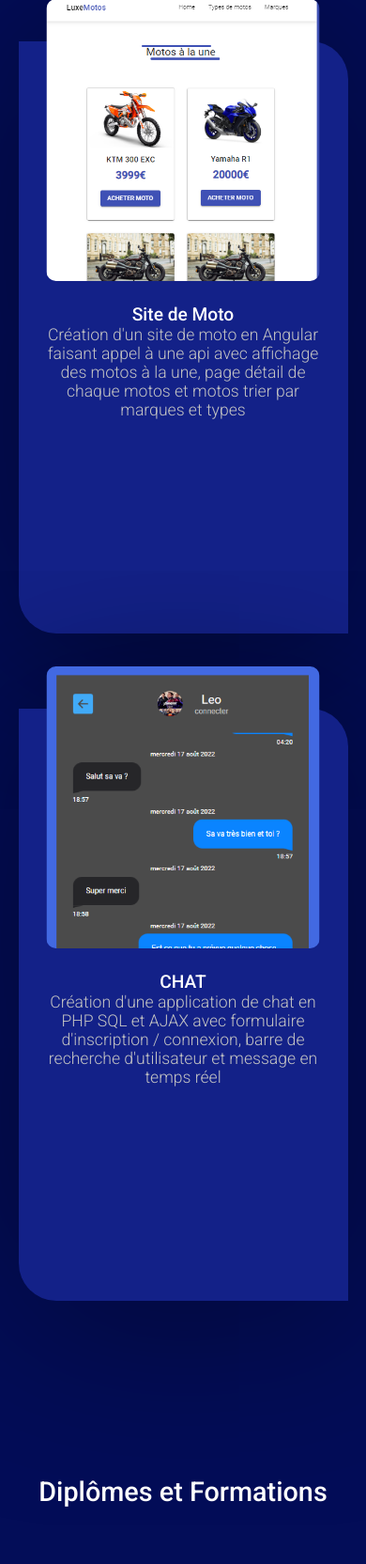
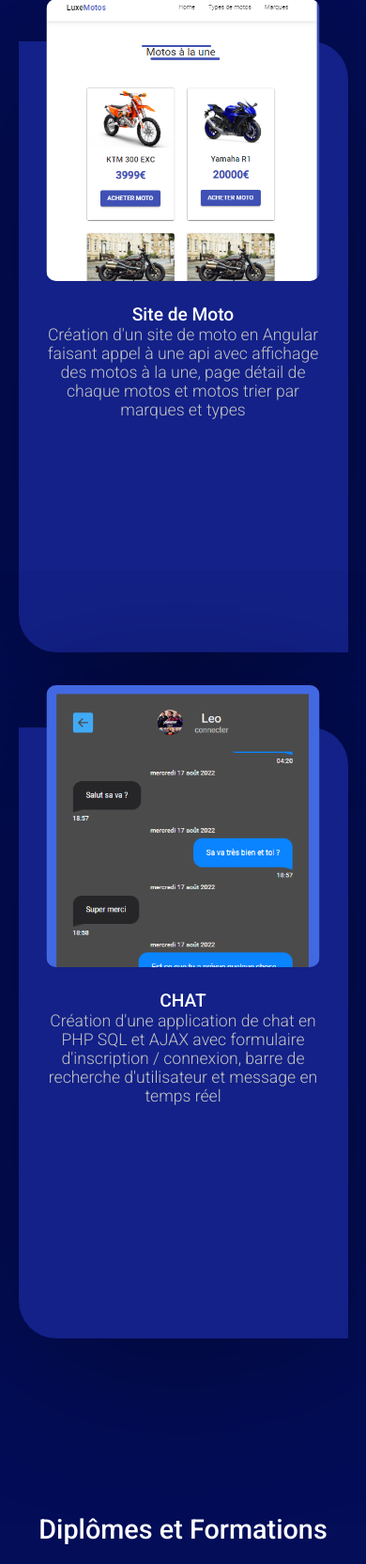
Before and after one commit to Ryan-Bouanani/Portfolio-Ryan-Bouanani, a PHP site: page / in a window 390 px wide. Shown: the part 2188-3852 px from the top of the page at 94% size. Run offline with PHP 8.4, Linux system fonts and the light colour scheme; some libraries are stand-ins or nearby versions.

Commit message:
update responsive mobile project card

```diff
--- a/app/scss/_projects.scss
+++ b/app/scss/_projects.scss
@@ -26,7 +26,7 @@
     .projectCard {
         position: relative;
         max-width: 480px;
-        height: 630px;
+        height: 870px;
         background-color: $blueCard;
         padding: 20px 30px;
         display: flex;
@@ -64,6 +64,66 @@
         transition: 0.2s ease-in-out;
     }
 
+    @media screen and (min-width: 270px) {
+        .projectCard {
+            height: 850px;
+        }
+    }
+    @media screen and (min-width: 285px) {
+        .projectCard {
+            height: 830px;
+        }
+    }
+    @media screen and (min-width: 300px) {
+        .projectCard {
+            height: 810px;
+        }
+    }
+    @media screen and (min-width: 310px) {
+        .projectCard {
+            height: 780px;
+        }
+    }
+    @media screen and (min-width: 325) {
+        .projectCard {
+            height: 760px;
+        }
+    }
+    @media screen and (min-width: 330px) {
+        .projectCard {
+            height: 740px;
+        }
+    }
+    @media screen and (min-width: 335px) {
+        .projectCard {
+            height: 710px;
+        }
+    }
+    @media screen and (min-width: 350px) {
+        .projectCard {
+            height: 690px;
+        }
+    }
+    @media screen and (min-width: 370px) {
+        .projectCard {
+            height: 670px;
+        }
+    }
+    @media screen and (min-width: 390px) {
+        .projectCard {
+            height: 650px;
+        }
+    }
+    @media screen and (min-width: 410px) {
+        .projectCard {
+            height: 630px;
+        }
+    }
+    @media screen and (min-width: 500px) {
+        .projectCard {
+            height: 560px;
+        }
+    }
     @media screen and (min-width: 650px) {
         .projectCard {
             width: 100%;
--- a/public/style.css
+++ b/public/style.css
@@ -349,7 +349,7 @@ header .none {
 #projects .projectCard {
   position: relative;
   max-width: 480px;
-  height: 630px;
+  height: 870px;
   background-color: #132188;
   padding: 20px 30px;
   display: flex;
@@ -384,6 +384,66 @@ header .none {
   opacity: 1;
   margin-top: -45px;
   transition: 0.2s ease-in-out;
+}
+@media screen and (min-width: 270px) {
+  #projects .projectCard {
+    height: 850px;
+  }
+}
+@media screen and (min-width: 285px) {
+  #projects .projectCard {
+    height: 830px;
+  }
+}
+@media screen and (min-width: 300px) {
+  #projects .projectCard {
+    height: 810px;
+  }
+}
+@media screen and (min-width: 310px) {
+  #projects .projectCard {
+    height: 780px;
+  }
+}
+@media screen and (min-width: 325) {
+  #projects .projectCard {
+    height: 760px;
+  }
+}
+@media screen and (min-width: 330px) {
+  #projects .projectCard {
+    height: 740px;
+  }
+}
+@media screen and (min-width: 335px) {
+  #projects .projectCard {
+    height: 710px;
+  }
+}
+@media screen and (min-width: 350px) {
+  #projects .projectCard {
+    height: 690px;
+  }
+}
+@media screen and (min-width: 370px) {
+  #projects .projectCard {
+    height: 670px;
+  }
+}
+@media screen and (min-width: 390px) {
+  #projects .projectCard {
+    height: 650px;
+  }
+}
+@media screen and (min-width: 410px) {
+  #projects .projectCard {
+    height: 630px;
+  }
+}
+@media screen and (min-width: 500px) {
+  #projects .projectCard {
+    height: 560px;
+  }
 }
 @media screen and (min-width: 650px) {
   #projects .projectCard {
```
Also changed, not shown: 1 other file.
